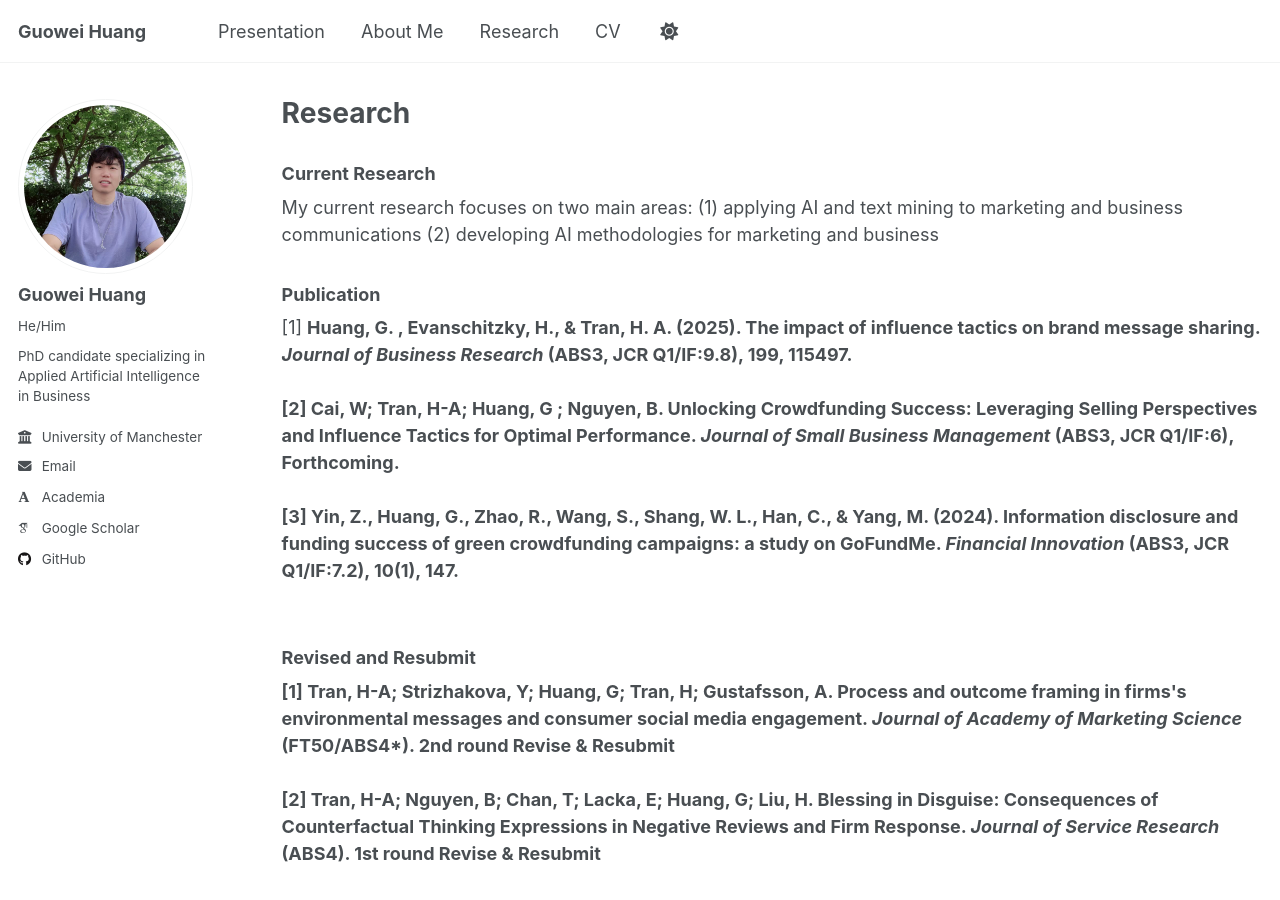
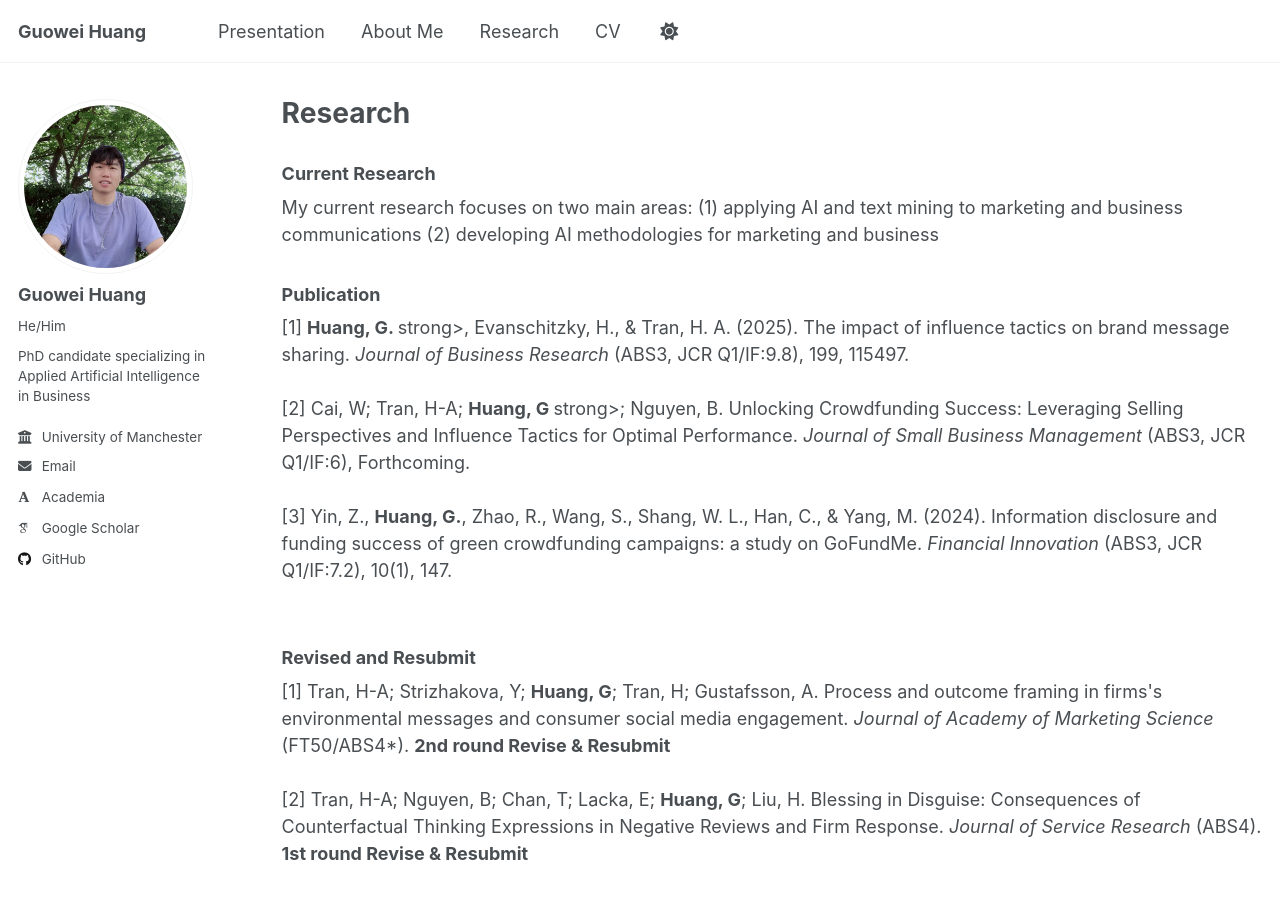
Before and after one commit to Oliverhuang123/Oliverhuang123.github.io, a Jekyll site: the page built from _pages/publications.html, in a window 1280 px wide and 900 px high. Built offline with Jekyll 4.4.1, drawn with Linux system fonts in a browser that asks for light colours; some web fonts are replaced.

Commit message:
Fix HTML formatting in publications section

```diff
--- a/_pages/publications.html
+++ b/_pages/publications.html
@@ -9,11 +9,11 @@ author_profile: true
 My current research focuses on two main areas: (1) applying AI and text mining to marketing and business communications (2) developing AI methodologies for marketing and business
 
 <h3>Publication</h3>
-[1]  <strong>Huang, G. <strong>, Evanschitzky, H., & Tran, H. A. (2025). The impact of influence tactics on brand message sharing. <em>Journal of Business Research</em> (ABS3, JCR Q1/IF:9.8), 199, 115497.</a>
+[1]  <strong>Huang, G. </strong>strong>, Evanschitzky, H., & Tran, H. A. (2025). The impact of influence tactics on brand message sharing. <em>Journal of Business Research</em> (ABS3, JCR Q1/IF:9.8), 199, 115497.</a>
 <br><br>
-[2] Cai, W; Tran, H-A; <strong>Huang, G <strong>; Nguyen, B. Unlocking Crowdfunding Success: Leveraging Selling Perspectives and Influence Tactics for Optimal Performance. <em>Journal of Small Business Management</em> (ABS3,  JCR Q1/IF:6), Forthcoming.
+[2] Cai, W; Tran, H-A; <strong>Huang, G </strong>strong>; Nguyen, B. Unlocking Crowdfunding Success: Leveraging Selling Perspectives and Influence Tactics for Optimal Performance. <em>Journal of Small Business Management</em> (ABS3,  JCR Q1/IF:6), Forthcoming.
  <br><br>
-[3] Yin, Z., Huang, G., Zhao, R., Wang, S., Shang, W. L., Han, C., & Yang, M. (2024). Information disclosure and funding success of green crowdfunding campaigns: a study on GoFundMe. <em>Financial Innovation</em> (ABS3,  JCR Q1/IF:7.2), 10(1), 147.
+[3] Yin, Z., <strong>Huang, G.</strong>, Zhao, R., Wang, S., Shang, W. L., Han, C., & Yang, M. (2024). Information disclosure and funding success of green crowdfunding campaigns: a study on GoFundMe. <em>Financial Innovation</em> (ABS3,  JCR Q1/IF:7.2), 10(1), 147.
 
 <br><br>
 <h3>Revised and Resubmit</h3>
```
